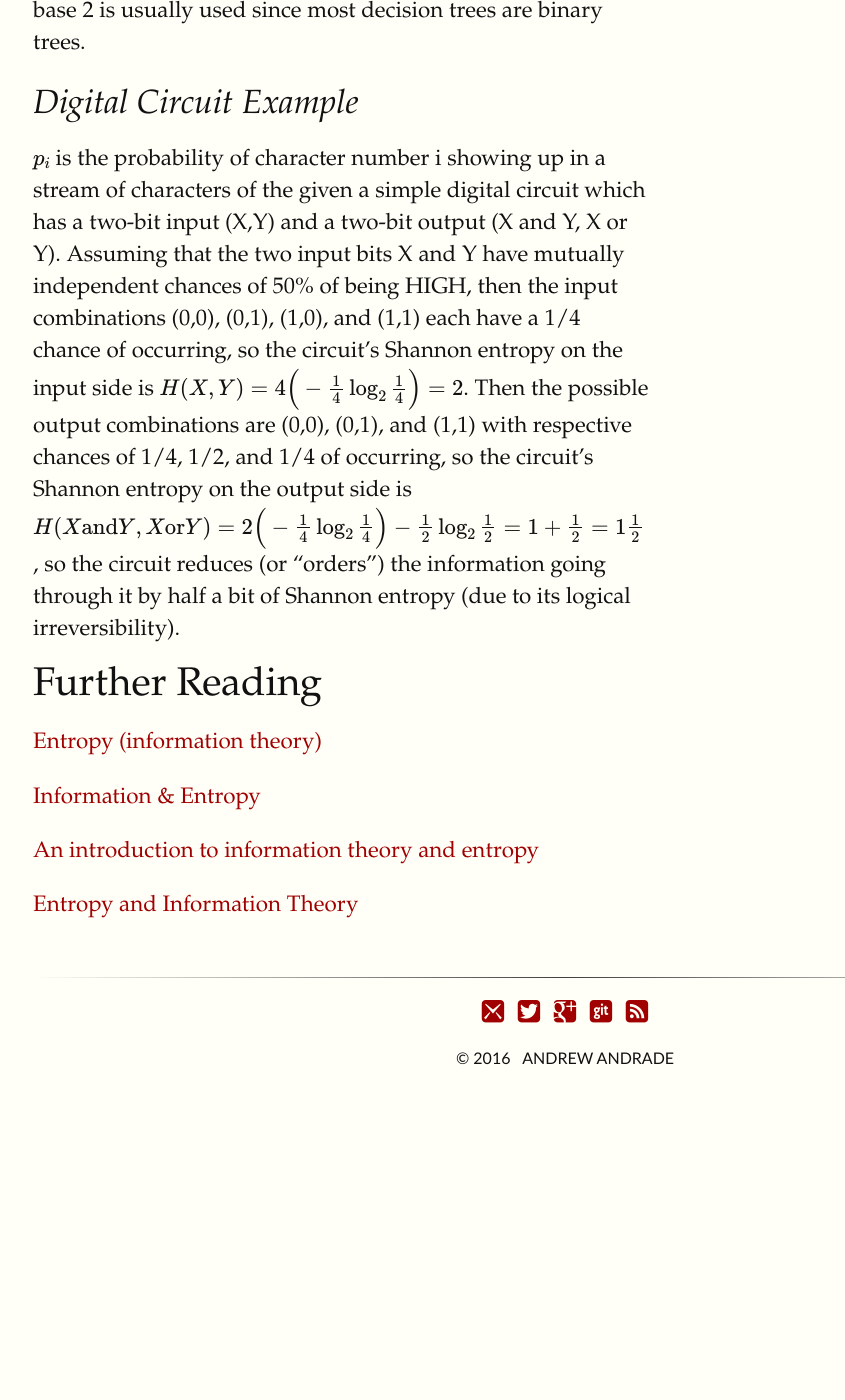
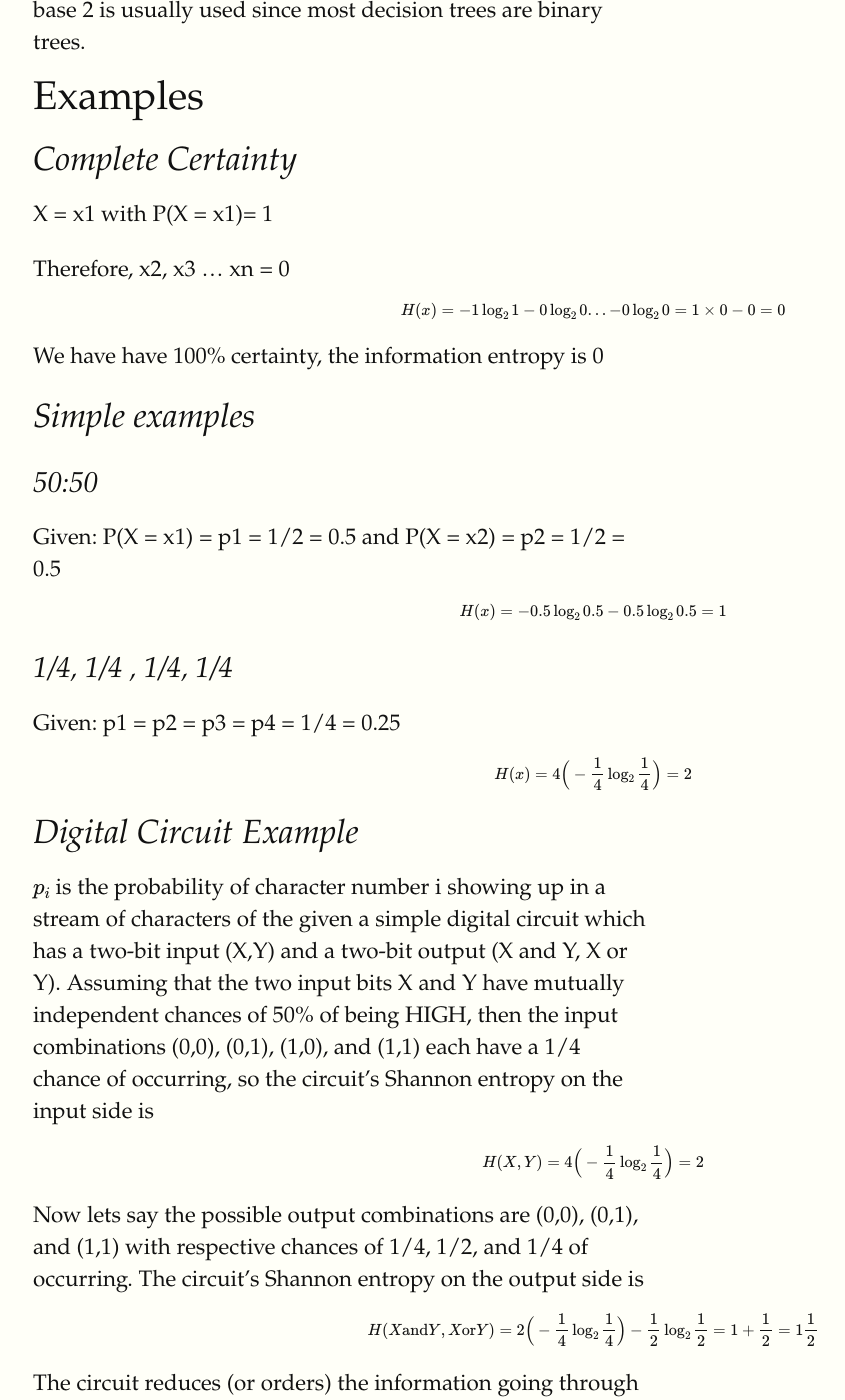
Before and after one commit to datascienceguide/datascienceguide.github.io, a Jekyll site: the page built from _posts/required_background/2016-12-29-information-entropy.md, in a window 1280 px wide and 1400 px high, scrolled down 548 px. Shown: the whole window, without its empty margins (127-972 px from the left). Built offline with Jekyll 4.4.1, drawn with Linux system fonts in a browser that asks for light colours; formulas are drawn with MathJax 3; before the commit the page ends 1650 px from its top, so only the background shows below that; some of the changed text lies outside the part shown.

Commit message:
finished up information entropy with simple examples

```diff
--- a/_posts/required_background/2016-12-29-information-entropy.md
+++ b/_posts/required_background/2016-12-29-information-entropy.md
@@ -12,11 +12,43 @@ $$H = - \sum_i p_i \log_b p_i$$
 
 Where $$p_i$$ is a specific probability of the event and b is the base.  Base 2 is mostly used in information theory and is determined by the unit of information (base 2 = bits, base 3 = trits, base 10 = [Hartleys](https://en.wikipedia.org/wiki/Hartley_%28unit%29) etc.).  When used in decision trees, base 2 is usually used since most decision trees are binary trees.
 
+# Examples
+
+## Complete Certainty
+
+X = x1 with P(X = x1)= 1
+
+Therefore, x2, x3 ... xn = 0
+
+$$H(x) = -1 \log_2 1 - 0 \log_2 0 ... - 0 \log_2 0 = 1 \times 0 - 0 = 0$$
+
+We have have 100% certainty, the information entropy is 0
+
+## Simple examples
+
+### 50:50
+
+Given: P(X = x1) = p1 = 1/2 = 0.5 and P(X = x2) = p2 = 1/2 = 0.5
+
+$$H(x) = - 0.5  \log_2 0.5  - 0.5 \log_2 0.5 = 1 $$
+
+### 1/4, 1/4 , 1/4, 1/4
+Given: p1 = p2 = p3 = p4 = 1/4 = 0.25
+
+$$H(x) = 4\Big(-{1\over 4} \log_2 {1\over 4}\Big) = 2 $$
 
 
 ## Digital Circuit Example
 
-$$p_i$$ is the probability of character number i showing up in a stream of characters of the given a simple digital circuit which has a two-bit input (X,Y) and a two-bit output (X and Y, X or Y). Assuming that the two input bits X and Y have mutually independent chances of 50% of being HIGH, then the input combinations (0,0), (0,1), (1,0), and (1,1) each have a 1/4 chance of occurring, so the circuit's Shannon entropy on the input side is $$H(X,Y) = 4\Big(-{1\over 4} \log_2 {1\over 4}\Big) = 2 $$. Then the possible output combinations are (0,0), (0,1), and (1,1) with respective chances of 1/4, 1/2, and 1/4 of occurring, so the circuit's Shannon entropy on the output side is $$ H(X \text{and} Y, X \text{or} Y) = 2\Big(-{1\over 4} \log_2 {1\over 4}\Big) - {1\over 2} \log_2 {1\over 2} = 1 + {1\over 2} = 1 {1\over 2} $$, so the circuit reduces (or "orders") the information going through it by half a bit of Shannon entropy (due to its logical irreversibility).
+$$p_i$$ is the probability of character number i showing up in a stream of characters of the given a simple digital circuit which has a two-bit input (X,Y) and a two-bit output (X and Y, X or Y). Assuming that the two input bits X and Y have mutually independent chances of 50% of being HIGH, then the input combinations (0,0), (0,1), (1,0), and (1,1) each have a 1/4 chance of occurring, so the circuit's Shannon entropy on the input side is
+
+$$H(X,Y) = 4\Big(-{1\over 4} \log_2 {1\over 4}\Big) = 2 $$
+
+Now lets say the possible output combinations are (0,0), (0,1), and (1,1) with respective chances of 1/4, 1/2, and 1/4 of occurring.  The circuit's Shannon entropy on the output side is
+
+$$H(X \text{and} Y, X \text{or} Y) = 2\Big(-{1\over 4} \log_2 {1\over 4}\Big) - {1\over 2} \log_2 {1\over 2} = 1 + {1\over 2} = 1 {1\over 2} $$
+
+The circuit reduces (or orders) the information going through it by half a bit of Shannon entropy (due to its logical irreversibility).
 
 # Further Reading
 
```
